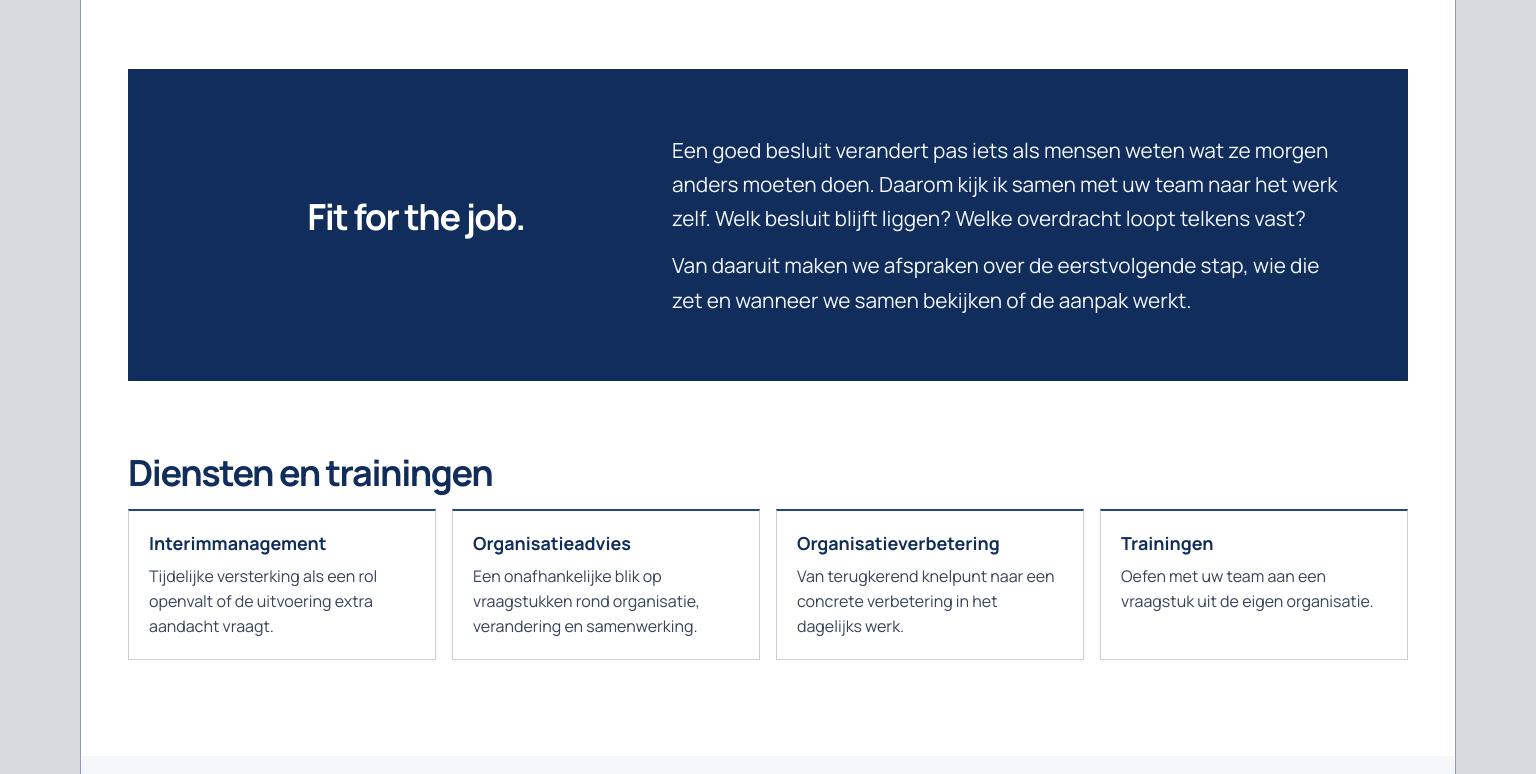
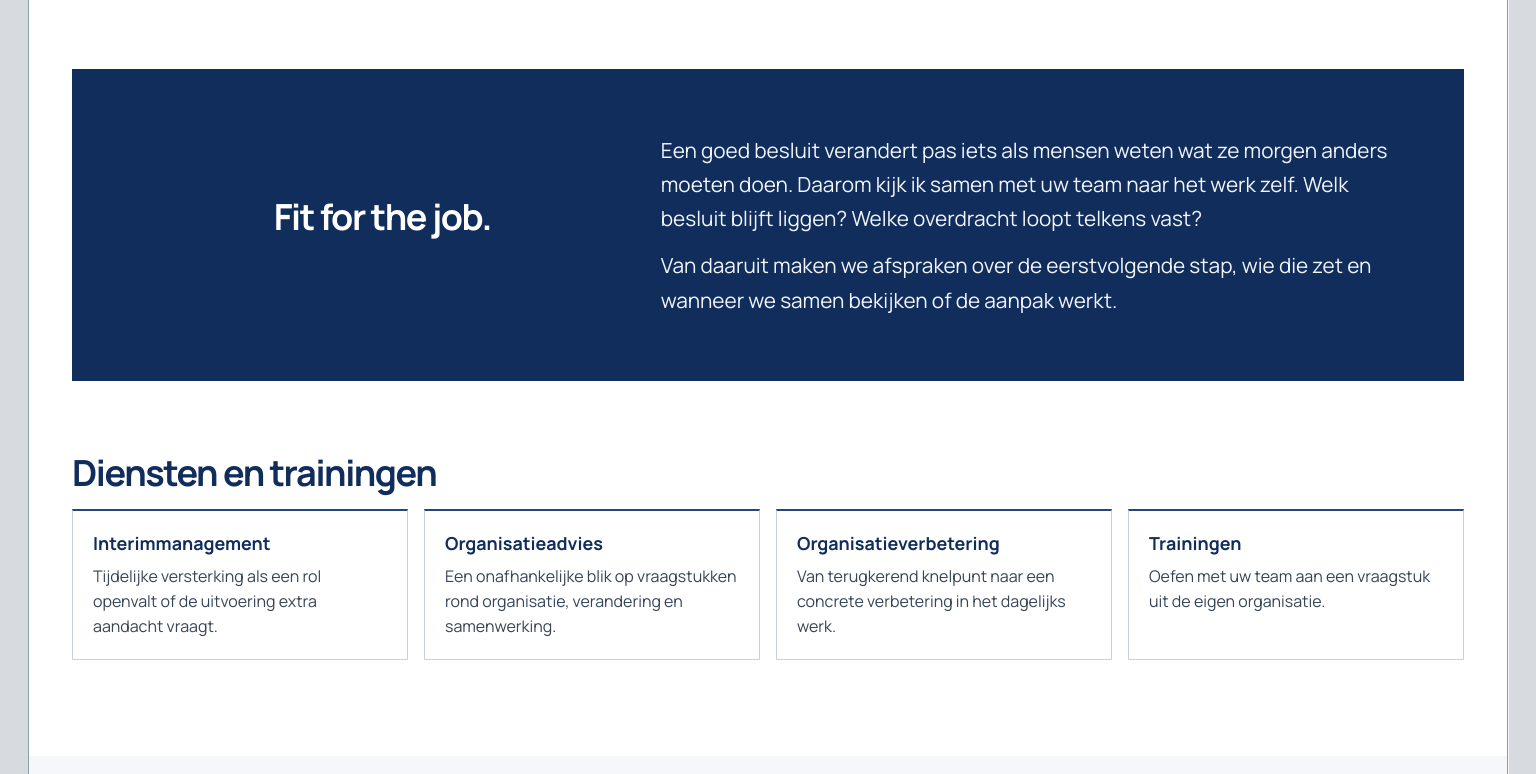
Before and after one commit to Runeinvolfit-digital/Ai-Team, an Astro site in the folder projects/involfit/: page / in a window 1536 px wide. Shown: the part 655-1429 px from the top of the page. Built offline with nearby package versions, Linux system fonts and the light colour scheme; Astro itself is replaced by a stand-in of ours.

Commit message:
Widen the Involfit frame and selected sections on large screens

```diff
--- a/projects/involfit/public/site.css
+++ b/projects/involfit/public/site.css
@@ -289,3 +289,8 @@ summary { cursor: pointer; min-height: 44px; }
   .hero, .profile-layout, .service-layout, .contact-layout, .work-areas li { grid-template-columns: minmax(0, 1fr); }
   .hero-position { padding-inline: var(--gutter); }
 }
+
+@media (min-width: 90rem) {
+  :root { --frame-width: min(calc(100% - 2 * clamp(.55rem, 1.8vw, 1.75rem)), 106rem); }
+  .introduction, .home-offer { width: min(calc(100% - 2 * var(--gutter)), 100rem); }
+}
```
Also changed, not shown: projects/involfit/review/contact-desktop.png, projects/involfit/review/diensten-desktop.png, projects/involfit/review/ervaring-desktop.png, projects/involfit/review/home-breed-desktop.png (added), projects/involfit/review/home-desktop.png, projects/involfit/review/over-sander-desktop.png, projects/involfit/review/privacy-desktop.png, 1 other file.
